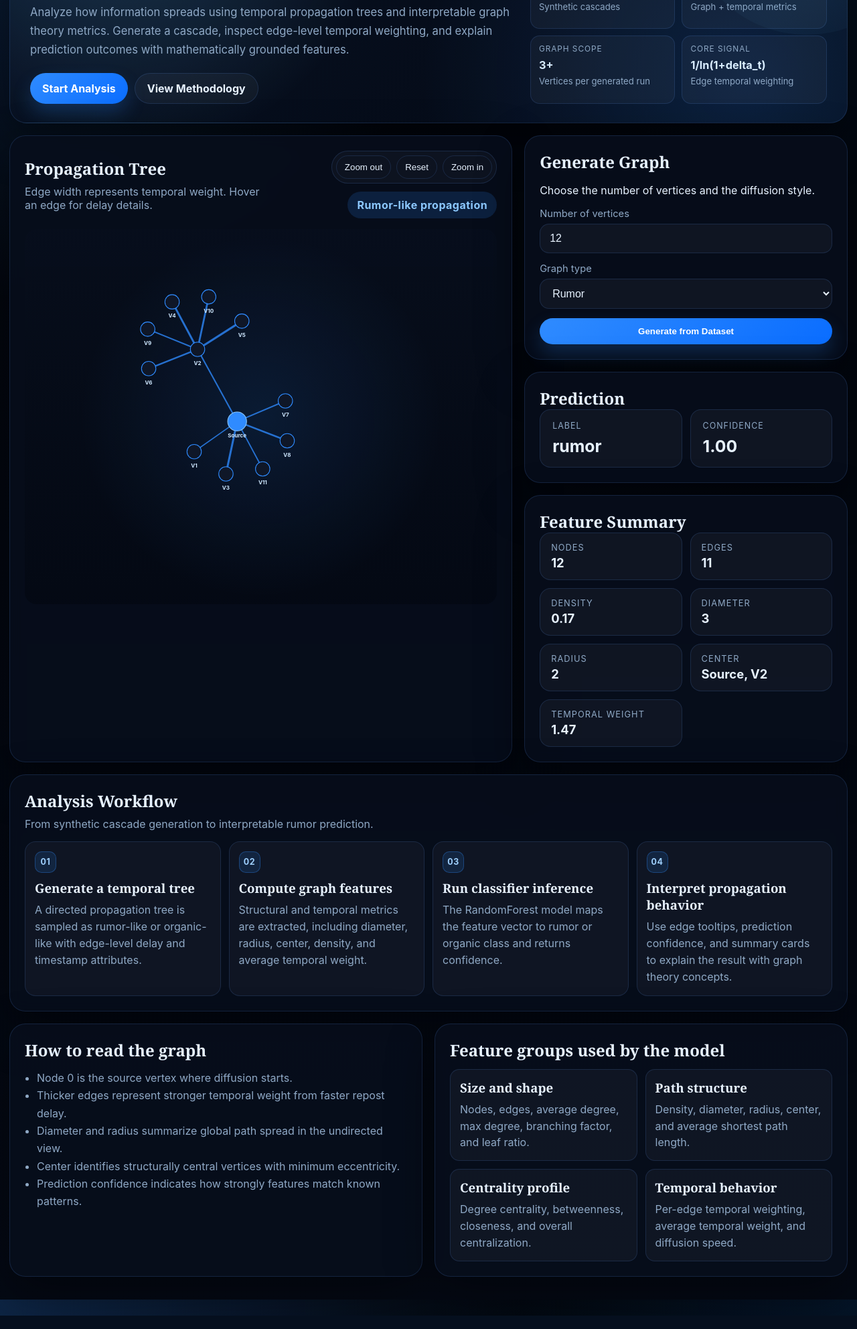
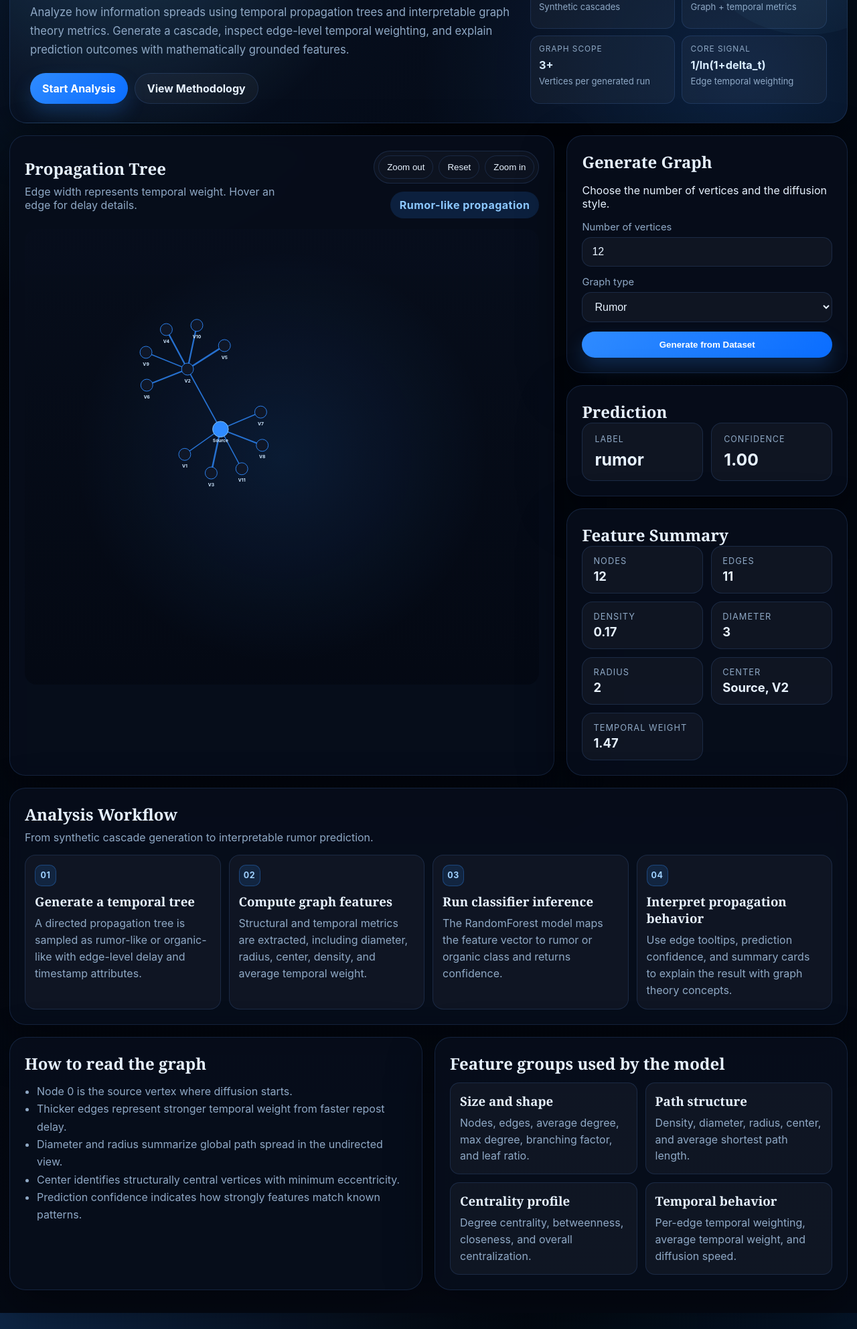
Before and after one commit to aadukcr7/Graph_Theroy_rumor_detection, a Flask app: page / in a window 1280 px wide. Shown: the part 337-2321 px from the top of the page at 67% size. Run offline with Flask 3, Linux system fonts and the light colour scheme.

Commit message:
slight changes

```diff
--- a/static/css/style.css
+++ b/static/css/style.css
@@ -250,7 +250,7 @@ body {
 
 .dashboard-grid {
   display: grid;
-  grid-template-columns: 1.4fr 0.9fr;
+  grid-template-columns: 1.65fr 0.85fr;
   gap: 18px;
   margin-top: 18px;
 }
@@ -598,7 +598,7 @@ body {
 
 #graph-svg {
   width: 100%;
-  min-height: 560px;
+  min-height: 680px;
   background:
     radial-gradient(circle at center, rgba(47, 139, 255, 0.12), transparent 60%),
     linear-gradient(180deg, rgba(7, 14, 28, 0.96), rgba(4, 9, 20, 0.98));
--- a/static/js/app.js
+++ b/static/js/app.js
@@ -84,8 +84,8 @@ function renderStats(features) {
 }
 
 function renderGraph(graphData) {
-  const width = 860;
-  const height = 560;
+  const width = 960;
+  const height = 680;
 
   svg.selectAll("*").remove();
 
@@ -107,13 +107,13 @@ function renderGraph(graphData) {
 
   mainZoomBehavior = d3
     .zoom()
-    .scaleExtent([0.35, 2.8])
+    .scaleExtent([0.22, 3.2])
     .on("zoom", (event) => {
       container.attr("transform", event.transform);
     });
 
   svg.call(mainZoomBehavior);
-  svg.call(mainZoomBehavior.transform, d3.zoomIdentity.scale(0.82).translate(18, 12));
+  svg.call(mainZoomBehavior.transform, d3.zoomIdentity.scale(0.7).translate(18, 12));
 
   currentSimulation = simulation;
 
@@ -369,7 +369,7 @@ if (zoomInButton) {
 if (zoomResetButton) {
   zoomResetButton.addEventListener("click", () => {
     if (svg.node() && mainZoomBehavior) {
-      svg.transition().duration(180).call(mainZoomBehavior.transform, d3.zoomIdentity.scale(0.82).translate(18, 12));
+      svg.transition().duration(180).call(mainZoomBehavior.transform, d3.zoomIdentity.scale(0.7).translate(18, 12));
     }
   });
 }
--- a/templates/index.html
+++ b/templates/index.html
@@ -63,7 +63,7 @@
             <div id="prediction-badge" class="prediction-badge neutral">Ready</div>
           </div>
         </div>
-        <svg id="graph-svg" viewBox="0 0 860 560" aria-label="Propagation tree visualization"></svg>
+        <svg id="graph-svg" viewBox="0 0 960 680" aria-label="Propagation tree visualization"></svg>
       </section>
 
       <aside class="side-column">
```
